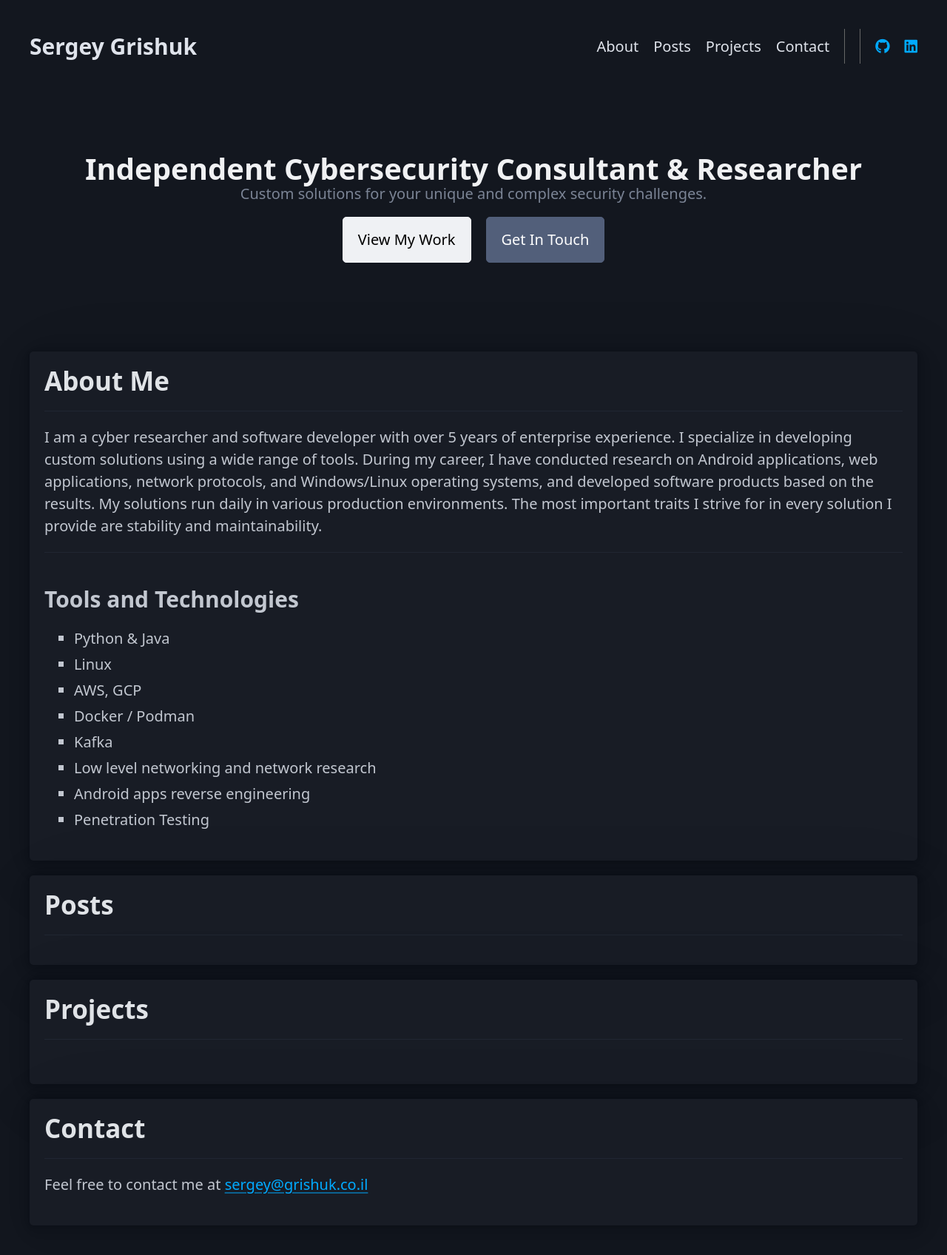
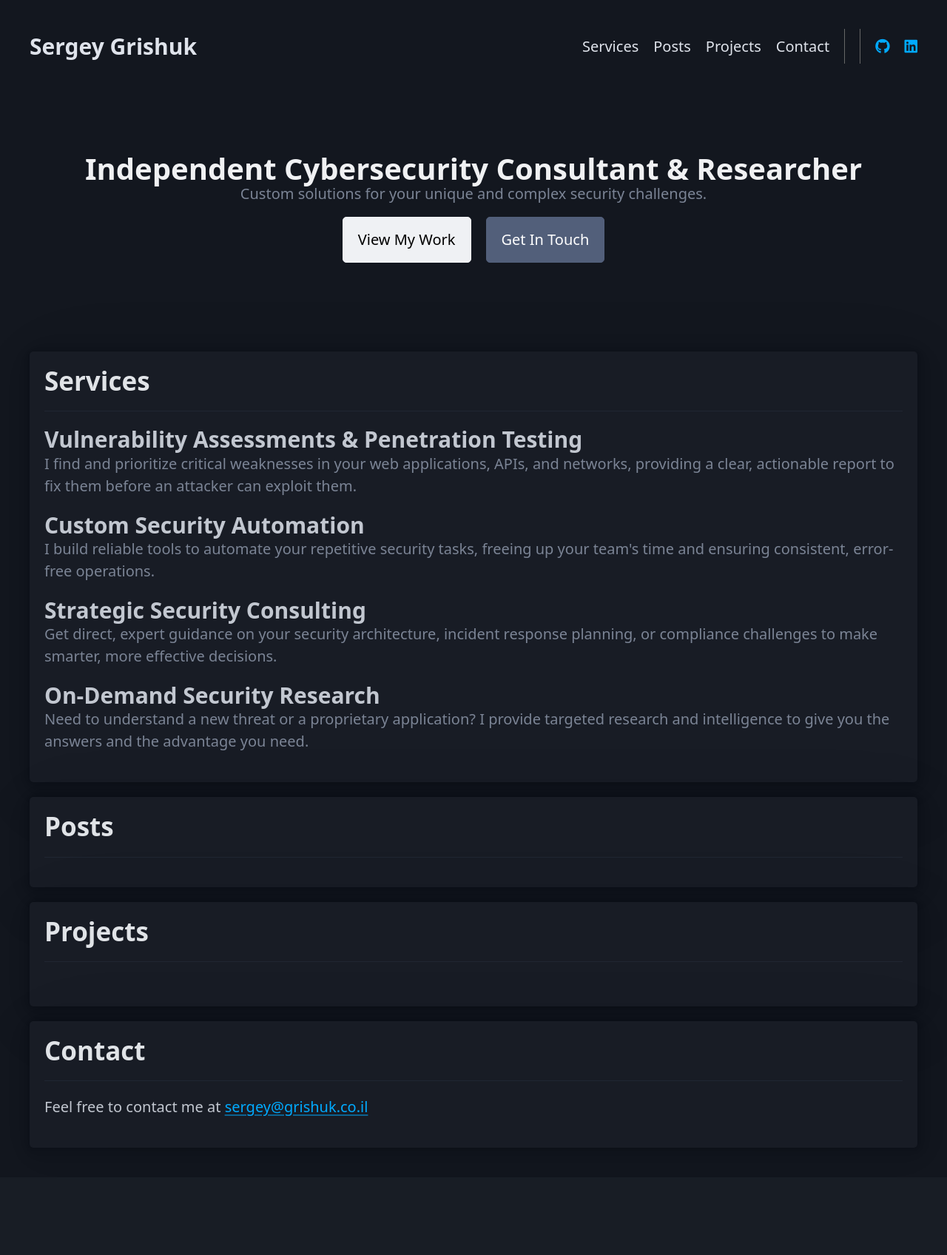
Before and after one commit to SergeyGrishuk/grishuk.co.il, a FastAPI app: page / in a window 1280 px wide. Shown: the whole page at 74% size. After the commit the page ends 1553 px from the top, so only its background shows below. Run offline with FastAPI, Linux system fonts and the light colour scheme; some libraries are stand-ins or nearby versions.

Commit message:
Update home page

```diff
--- a/templates/home.html
+++ b/templates/home.html
@@ -32,7 +32,7 @@
                 <li><a class="contrast title-name" href="/">Sergey Grishuk</a></li>
             </ul>
             <ul>
-                <li><a class="contrast" href="/#about">About</a></li>
+                <li><a class="contrast" href="/#services">Services</a></li>
                 <li><a class="contrast" href="/#posts">Posts</a></li>
                 <li><a class="contrast" href="/#projects">Projects</a></li>
                 <li><a class="contrast" href="/#contact">Contact</a></li>
@@ -65,27 +65,29 @@
     </section>
 
     <main class="container">
-        <article id="about">
-            <h2>About Me</h2>
+        <article id="services"> <h2>Services</h2>
             <hr />
-            <p>I am a cyber researcher and software developer with over 5 years of enterprise experience.
-                I specialize in developing custom solutions using a wide range of tools. During my career,
-                I have conducted research on Android applications, web applications, network protocols,
-                and Windows/Linux operating systems, and developed software products based on the results.
-                My solutions run daily in various production environments.
-                The most important traits I strive for in every solution I provide are stability and maintainability.</p>
-            <hr />
-            <h3>Tools and Technologies</h3>
-            <ul>
-                <li>Python & Java</li>
-                <li>Linux</li>
-                <li>AWS, GCP</li>
-                <li>Docker / Podman</li>
-                <li>Kafka</li>
-                <li>Low level networking and network research</li>
-                <li>Android apps reverse engineering</li>
-                <li>Penetration Testing</li>
-            </ul>
+
+            <hgroup>
+                <h3>Vulnerability Assessments & Penetration Testing</h3>
+                <p>I find and prioritize critical weaknesses in your web applications, APIs, and networks, providing a clear, actionable report to fix them before an attacker can exploit them.</p>
+            </hgroup>
+
+            <hgroup>
+                <h3>Custom Security Automation</h3>
+                <p>I build reliable tools to automate your repetitive security tasks, freeing up your team's time and ensuring consistent, error-free operations.</p>
+            </hgroup>
+
+            <hgroup>
+                <h3>Strategic Security Consulting</h3>
+                <p>Get direct, expert guidance on your security architecture, incident response planning, or compliance challenges to make smarter, more effective decisions.</p>
+            </hgroup>
+
+            <hgroup>
+                <h3>On-Demand Security Research</h3>
+                <p>Need to understand a new threat or a proprietary application? I provide targeted research and intelligence to give you the answers and the advantage you need.</p>
+            </hgroup>
+
         </article>
 
         <article id="posts">
```
